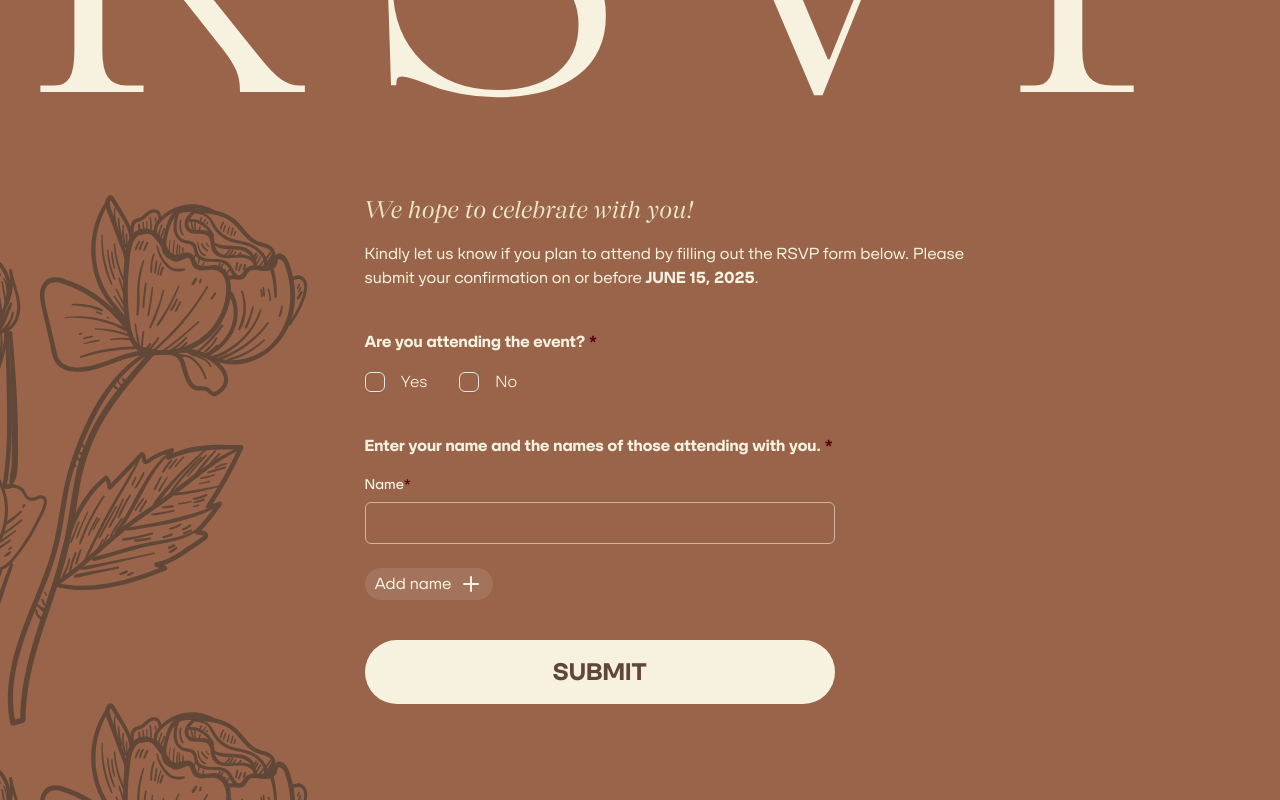
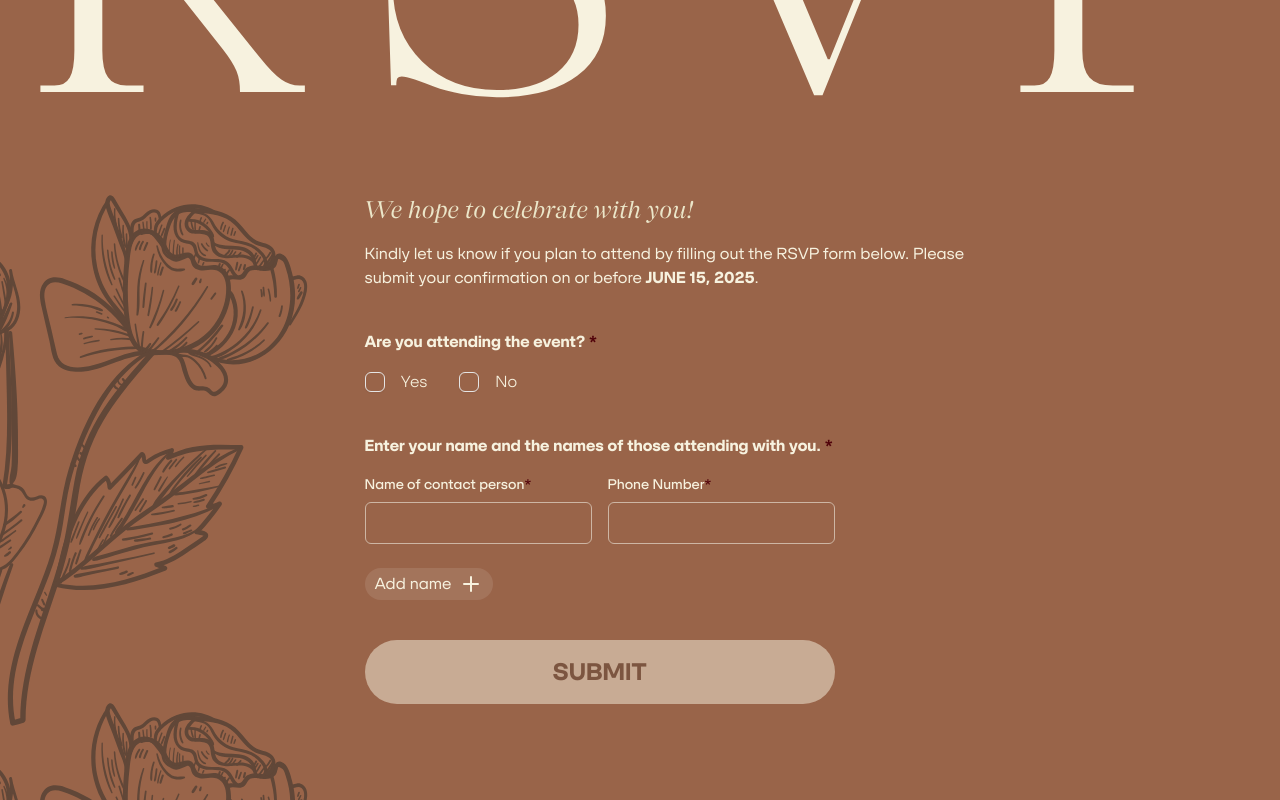
Before and after one commit to brynldrn/bea-and-neil-wedding, a Next.js app: page / in a window 1280 px wide. Shown: the part 6465-7265 px from the top of the page. Built offline with nearby package versions, Linux system fonts and the light colour scheme; what google-auth-library would draw is missing.

Commit message:
fix: update rsvp form behavior

```diff
--- a/app/globals.css
+++ b/app/globals.css
@@ -122,6 +122,18 @@ a[target="_blank"] {
   @apply underline text-brown-4;
 }
 
+/* Chrome, Safari, Edge, Opera */
+input::-webkit-outer-spin-button,
+input::-webkit-inner-spin-button {
+  -webkit-appearance: none;
+  margin: 0;
+}
+
+/* Firefox */
+input[type=number] {
+  -moz-appearance: textfield;
+}
+
 .dark {
   --background: oklch(0.145 0 0);
   --foreground: oklch(0.985 0 0);
--- a/components/rsvp.tsx
+++ b/components/rsvp.tsx
@@ -165,13 +165,13 @@ export default function Rsvp() {
                       <Fragment key={field.id}>
                         <div className="grid grid-cols-2 gap-4 w-full">
                           <div className={cn('w-full col-start-1', {
-                            'col-end-1': index === 0 && isAttending === 'yes',
-                            'col-span-2': index !== 0 || isAttending !== 'yes',
+                            'col-end-1': index === 0 && isAttending !== 'no',
+                            'col-span-2': index !== 0 || isAttending === 'no',
                           })}>
                             <FormField name={`names.${index}.name`} render={() => (
                               <FormItem>
                                 <FormLabel className="gap-0 font-sans text-sm">
-                                  <span className="text-cream">{index === 0 && isAttending === 'yes' ? 'Name of contact person' : 'Name'}</span>
+                                  <span className="text-cream">{index === 0 && isAttending !== 'no' ? 'Name of contact person' : 'Name'}</span>
                                   <span className="text-brown-6">*</span>
                                 </FormLabel>
                                 <FormControl>
@@ -201,7 +201,7 @@ export default function Rsvp() {
                           </div>
 
                           {/* Phone number field */}
-                          {index === 0 && isAttending === 'yes' && (
+                          {index === 0 && isAttending !== 'no' && (
                             <div className="col-start-2">
                               <FormField name='phoneNumber' key='phoneNumber' render={() => (
                                 <FormItem>
@@ -211,7 +211,7 @@ export default function Rsvp() {
                                   </FormLabel>
                                   <FormControl>
                                     <div className="flex items-center relative">
-                                      <input {...register('phoneNumber')} type="text" className={cn('placeholder:font-serif placeholder:italic placeholder:text-base placeholder:opacity-50 placeholder:text-cream border-1 py-2 text-cream font-serif italic w-full px-4 rounded-sm', {
+                                      <input {...register('phoneNumber')} type="number" className={cn('placeholder:font-serif placeholder:italic placeholder:text-base placeholder:opacity-50 placeholder:text-cream border-1 py-2 text-cream font-serif italic w-full px-4 rounded-sm', {
                                         'border-brown-6': phoneNumberMessage,
                                         'border-brown-3': !phoneNumberMessage
                                       })} />
@@ -246,7 +246,7 @@ export default function Rsvp() {
                   )}
                 </div>
 
-                <button disabled={isLoading} type="submit" className="uppercase font-sans bg-cream px-6 py-1 rounded-full text-2xl font-bold w-full text-brown-5 lg:py-4 text-center">
+                <button disabled={isLoading || isAttending === undefined} type="submit" className="uppercase font-sans bg-cream px-6 py-1 rounded-full text-2xl font-bold w-full text-brown-5 lg:py-4 text-center disabled:opacity-50">
                   {isLoading ? <LoaderCircle className="animate-spin mx-auto text-brown-6" size={32} /> : 'Submit'}
                 </button>
               </form>
```
